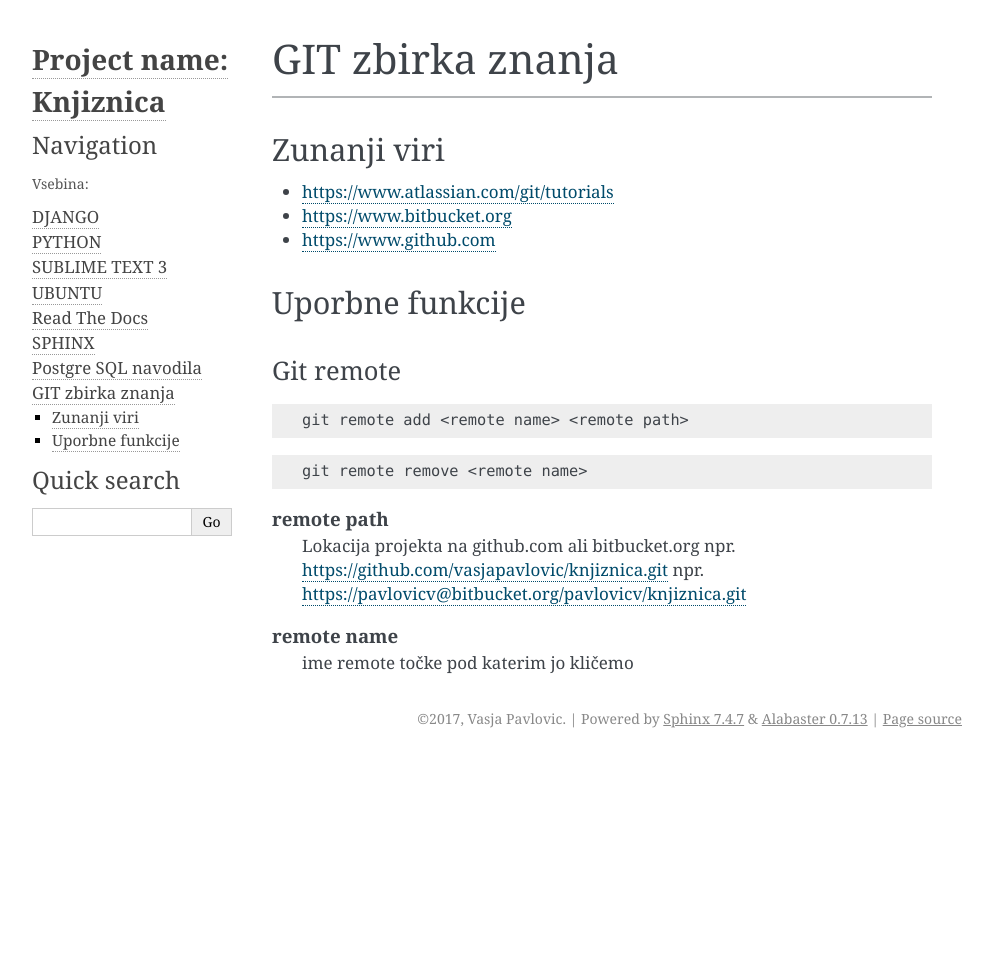
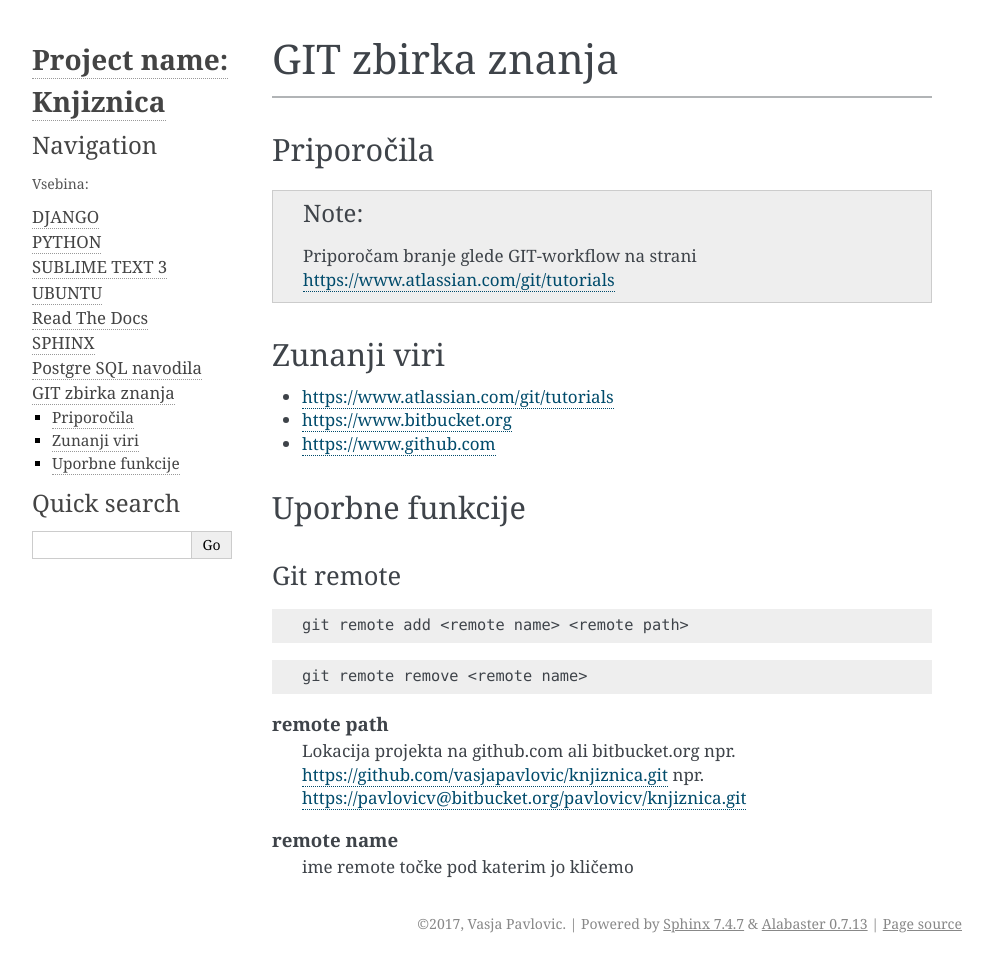
Before and after one commit to vasjapavlovic/knjiznica, a Sphinx documentation site: the page built from docs/GIT.rst, in a window 1280 px wide. Shown: the whole page, without its empty margins (148-1141 px from the left). Built offline with Sphinx 7.4.7, drawn with Linux system fonts in a browser that asks for light colours; before the commit the page ends 900 px from its top, so only the background shows below that.

Commit message:
spremembe v git

```diff
--- a/docs/GIT.rst
+++ b/docs/GIT.rst
@@ -1,6 +1,12 @@
 GIT zbirka znanja
 =================
 =================
+
+Priporočila
+###########
+
+.. note::
+    Priporočam branje glede GIT-workflow na strani https://www.atlassian.com/git/tutorials
 
 
 Zunanji viri
@@ -9,6 +15,8 @@ Zunanji viri
 * https://www.atlassian.com/git/tutorials
 * https://www.bitbucket.org
 * https://www.github.com
+
+
 
 
 Uporbne funkcije
```
